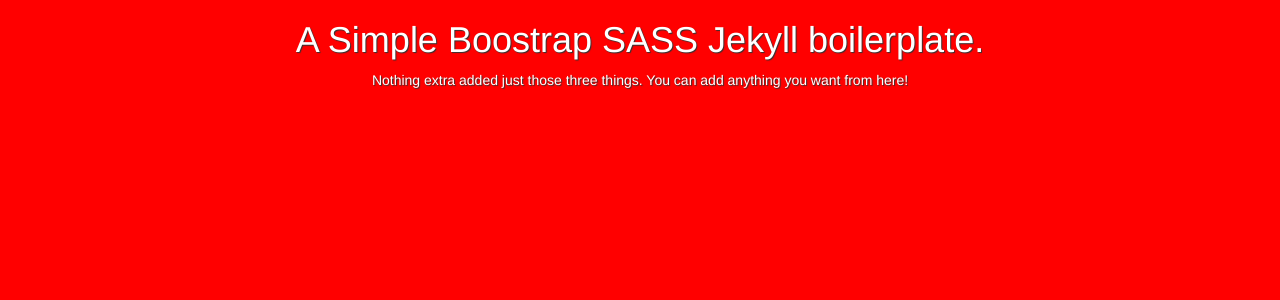
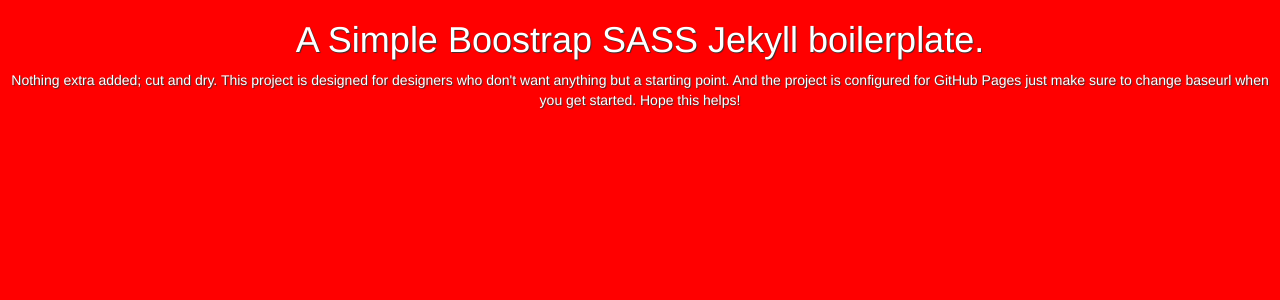
Before and after one commit to JWizerd/github_jekyll_boostrap_sass_boilerplate, a Jekyll site: the page built from index.html, in a window 1280 px wide. Shown: the top 300 px of the page. Built offline with Jekyll 4.4.1, drawn with Linux system fonts in a browser that asks for light colours; Markdown is read by kramdown in place of the engine named in the settings.

Commit message:
updated description to describe a bit further what's included in the package

```diff
--- a/index.html
+++ b/index.html
@@ -3,4 +3,4 @@
 ---
 
 <h1>A Simple Boostrap SASS Jekyll boilerplate.</h1>
-<p>Nothing extra added just those three things. You can add anything you want from here!</p>
+<p>Nothing extra added; cut and dry. This project is designed for designers who don't want anything but a starting point. And the project is configured for GitHub Pages just make sure to change baseurl when you get started. Hope this helps!</p>
```
